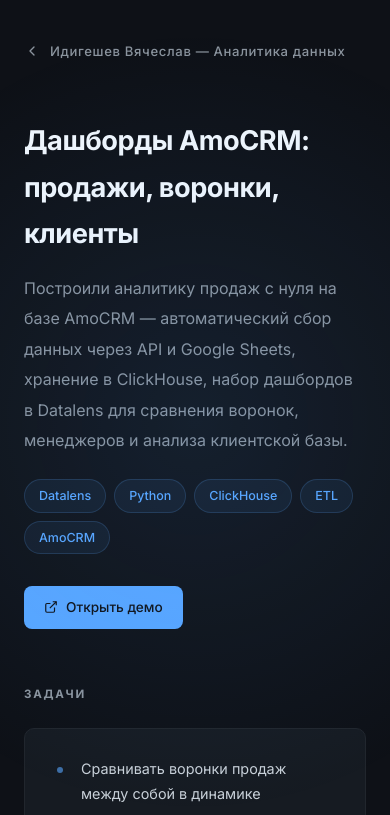
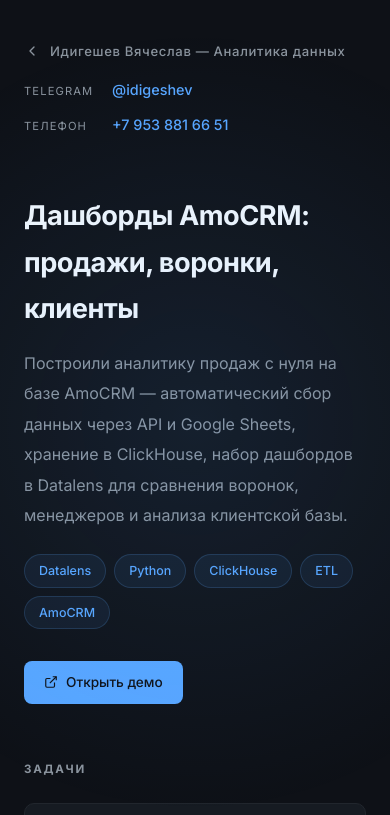
Before and after one commit to Idigeshev/Idigeshev.github.io, a plain HTML site: page cases/amocrm/index.html in a window 390 px wide. Shown: the top 815 px of the page. Drawn offline with Linux system fonts and the light colour scheme.

Commit message:
cases: show contacts on mobile as 2 stacked rows below back button

```diff
--- a/cases/amocrm/index.html
+++ b/cases/amocrm/index.html
@@ -494,8 +494,16 @@
                 grid-template-columns: 1fr;
             }
 
+            .top-bar {
+                flex-direction: column;
+                align-items: flex-start;
+                gap: 16px;
+            }
+
             .top-contacts {
-                display: none;
+                display: flex;
+                flex-direction: column;
+                gap: 10px;
             }
         }
 
```
Also changed, not shown: cases/plan-fact/index.html (+9 -1 lines), cases/procurement/index.html (+9 -1 lines).
